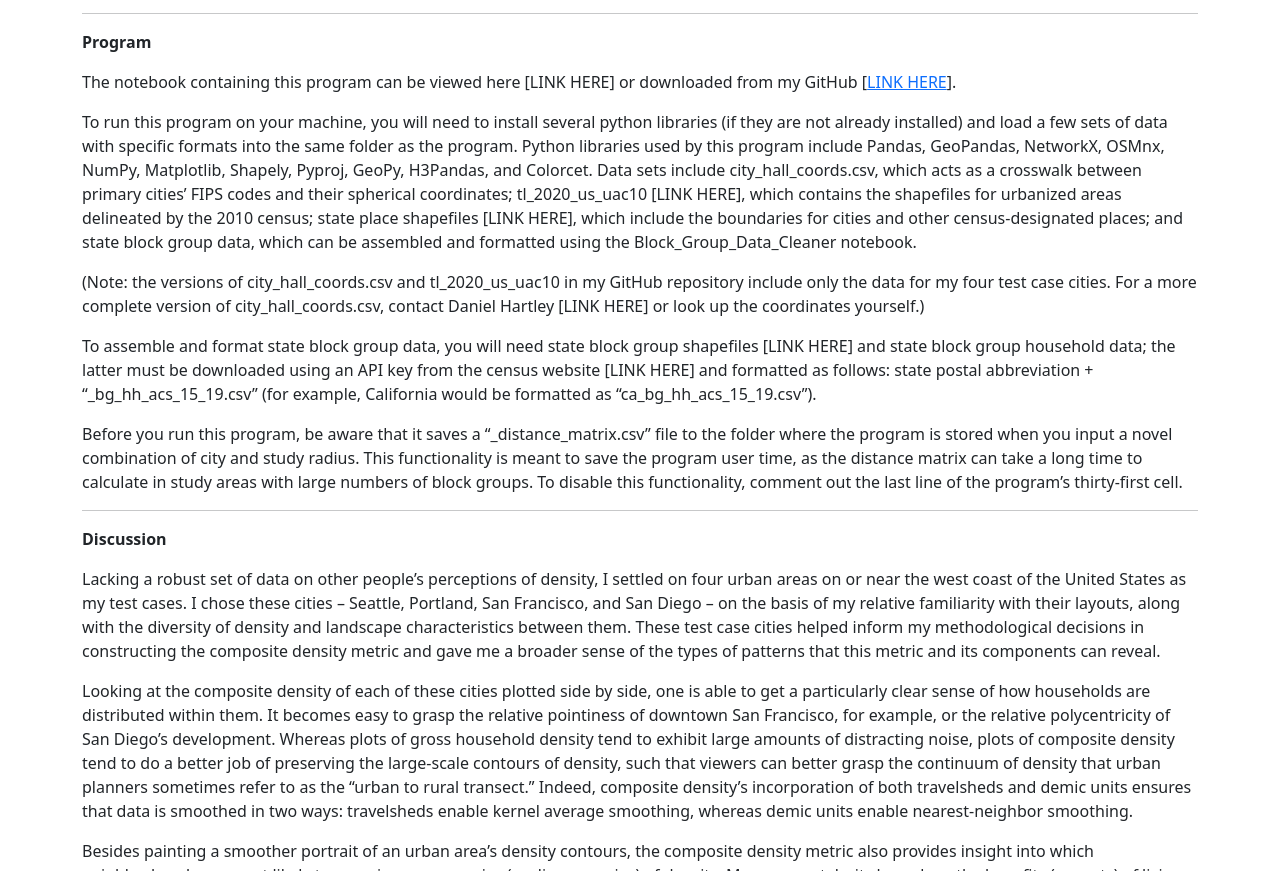
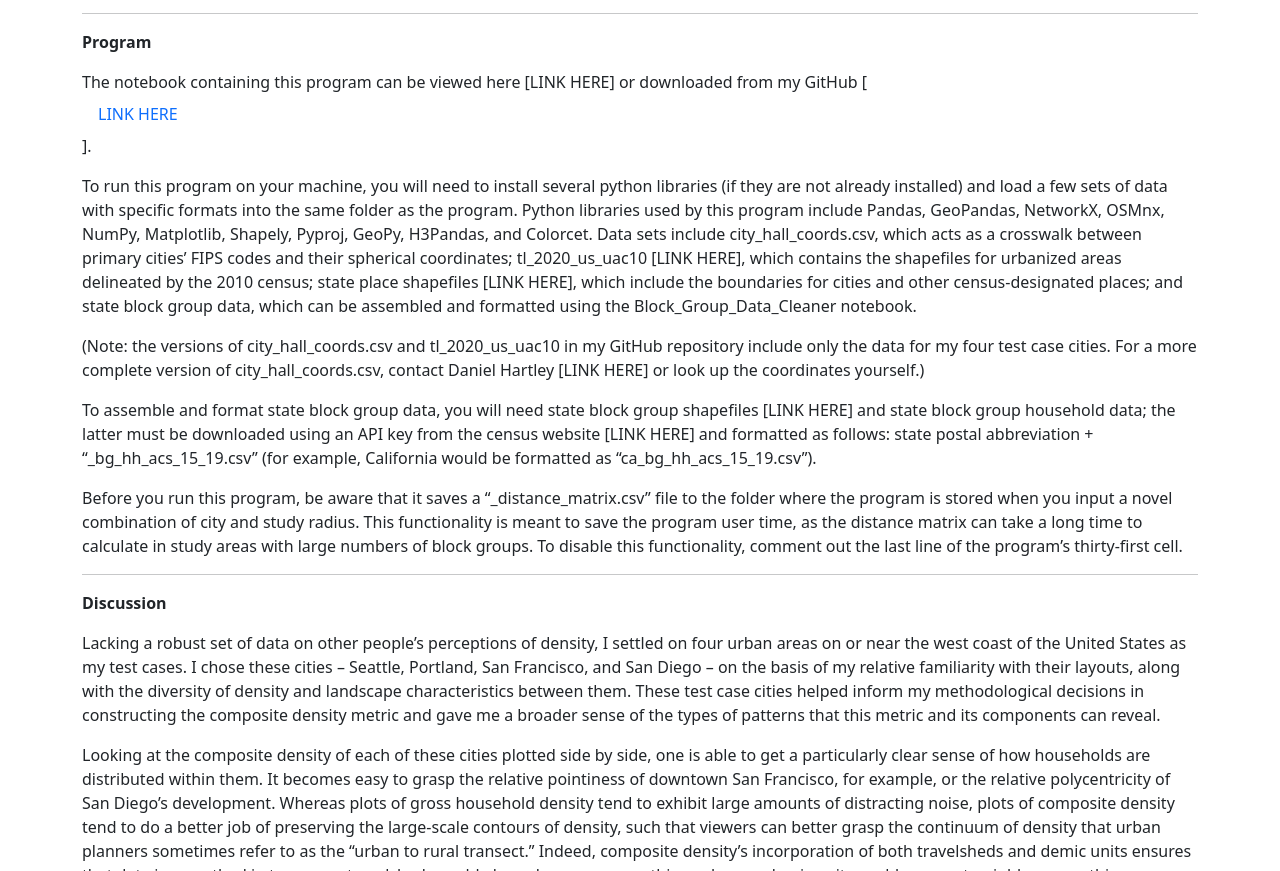
Before and after one commit to finnwurtz/finnwurtz.github.io, a plain HTML site: page perceptual.html in a window 1280 px wide. Shown: the part 5366-6237 px from the top of the page. Drawn offline with nearby package versions, Linux system fonts and the light colour scheme.

Commit message:
link test

```diff
--- a/perceptual.html
+++ b/perceptual.html
@@ -155,7 +155,7 @@
 
                 <p><b> Program</b></p>
 
-                <p>The notebook containing this program can be viewed here [LINK HERE] or downloaded from my GitHub [<a href="https://github.com/finnwurtz/Python-Perceptual-Density">LINK HERE</a>].</p>
+                <p>The notebook containing this program can be viewed here [LINK HERE] or downloaded from my GitHub [<a class="nav-link" href="https://github.com/finnwurtz/Python-Perceptual-Density">LINK HERE</a>].</p>
 
                 <p>To run this program on your machine, you will need to install several python libraries (if they are not already installed) and load a few sets of data with specific formats into the same folder as the program. Python libraries used by this program include Pandas, GeoPandas, NetworkX, OSMnx, NumPy, Matplotlib, Shapely, Pyproj, GeoPy, H3Pandas, and Colorcet. Data sets include city_hall_coords.csv, which acts as a crosswalk between primary cities&rsquo; FIPS codes and their spherical coordinates; tl_2020_us_uac10 [LINK HERE], which contains the shapefiles for urbanized areas delineated by the 2010 census; state place shapefiles [LINK HERE], which include the boundaries for cities and other census-designated places; and state block group data, which can be assembled and formatted using the Block_Group_Data_Cleaner notebook.</p>
 
```
